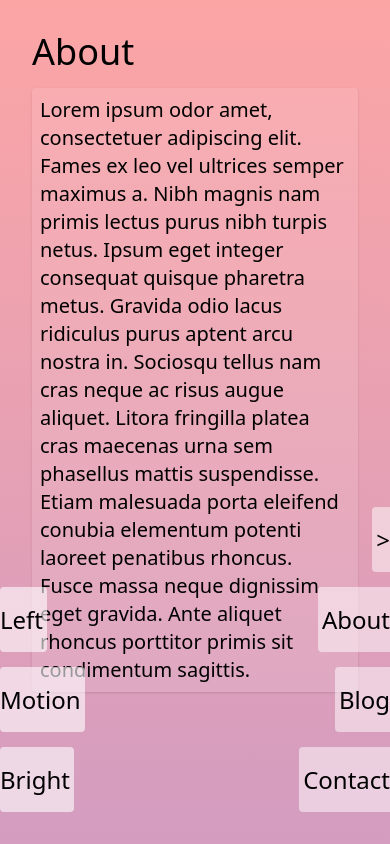
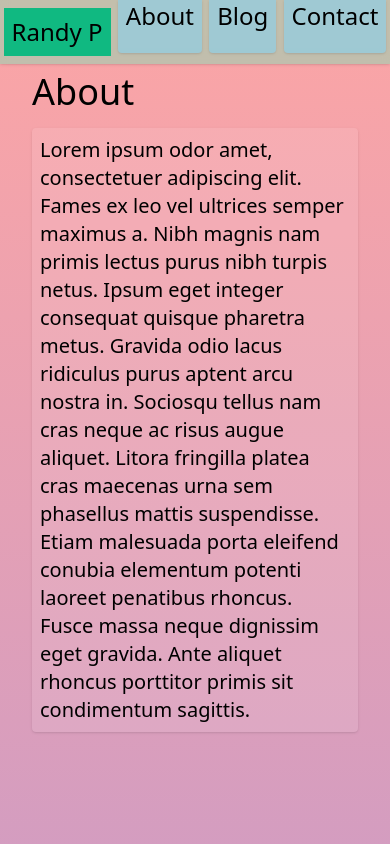
Before and after one commit to RandonSRProctor/personal-web-site-2024, a React (Vite) app: page / in a window 390 px wide. Shown: the top 844 px of the page. Built offline with nearby package versions, Linux system fonts and the light colour scheme.

Commit message:
Breakpoint logic started.  Blur added to nav.  Work ahead, but looking good.

```diff
--- a/src/App.tsx
+++ b/src/App.tsx
@@ -1,6 +1,7 @@
 // import './App.css';
 import { LoremIpsum } from './Components/LoremIpsum';
 import { TextCard } from './Components/TextCard';
+import { ThumbControl } from './Components/ThumbControl';
 
 function App() {
   window.document.body.classList.add('bg-sky-500');
@@ -9,18 +10,23 @@ function App() {
   // Smnooth scrolling from the viedo
   // https://www.youtube.com/watch?v=0rZywO6jdU4&t=561s
   // Maybe watch this? https://www.youtube.com/watch?v=IP_rtWEMR0o&t=1162s
-
+  const y: 'top' | 'bottom' = 'top';
   return (
     <>
-      <div className=" w-full h-full bg-gradient-to-b from-red-300 to-indigo-400">
+      {y === 'top' ? <ThumbControl y="top" /> : null}
+      <div
+        className={`${
+          y === 'top' ? 'pt-10' : 'pb-10'
+        } w-full h-full bg-gradient-to-b from-red-300 to-indigo-400`}
+      >
         <div className=" pt-8 px-8">
-          <section id="About" className="min-h-screen">
+          <section id="About" className="min-h-screen pb-4">
             <h1 className="text-4xl pb-4">About</h1>
             <TextCard>
               <LoremIpsum count={1} />
             </TextCard>
           </section>
-          <section id="Blog" className="min-h-screen">
+          <section id="Blog" className="min-h-screen pb-4">
             <h1 id="Blog" className="text-4xl pb-4">
               Blog
             </h1>
@@ -28,7 +34,7 @@ function App() {
               <LoremIpsum count={1} />
             </TextCard>
           </section>
-          <section id="Contact" className="min-h-screen">
+          <section id="Contact" className="min-h-screen pb-4">
             <h1 id="Contact" className="text-4xl pb-4">
               Contact
             </h1>
@@ -37,37 +43,8 @@ function App() {
             </TextCard>
           </section>
         </div>
-        <div className="flex w-full justify-between">
-          <div className=" flex flex-col justify-around items-start fixed bottom-0 left-0">
-            {['Left', 'Motion', 'Bright'].map((title, index) => (
-              <div className="pb-12">
-                <a
-                  href={`#${title}`}
-                  className="bg-white bg-opacity-60 text-2xl rounded pr-1 py-4"
-                  key={index}
-                >
-                  {title}
-                </a>
-              </div>
-            ))}
-          </div>
-          <div>
-            <div className=" flex flex-col justify-around items-end fixed bottom-0 right-0">
-              {['>', 'About', 'Blog', 'Contact'].map((title, index) => (
-                <div className="pb-12">
-                  <a
-                    href={`#${title}`}
-                    className="bg-white bg-opacity-50 text-2xl rounded-l pl-1 py-4"
-                    key={index}
-                  >
-                    {title}
-                  </a>
-                </div>
-              ))}
-            </div>
-          </div>
-        </div>
       </div>
+      {y === 'bottom' ? <ThumbControl y="bottom" /> : null}
     </>
   );
 }
--- /dev/null
+++ b/src/Components/ThumbControl.tsx
@@ -0,0 +1,29 @@
+type Props = {
+  y: 'top' | 'bottom';
+};
+
+export const ThumbControl = ({ y }: Props) => {
+  return (
+    <div
+      className={`w-full h-16 flex ${
+        y == 'top' ? 'items-start top-0' : 'items-end bottom-0'
+      } justify-around bg-emerald-300 bg-opacity-40 backdrop-blur-sm shadow fixed`}
+    >
+      <div className="h-full rounded py-2">
+        <button className="h-full p-2 shaddow text-2xl bg-emerald-500">
+          Randy P
+        </button>
+      </div>
+      {['About', 'Blog', 'Contact'].map((title, index) => (
+        <a
+          href={`#${title}`}
+          className={`h-5/6 bg-sky-300 bg-opacity-50 shadow text-2xl px-2
+            ${y === 'top' ? 'rounded-b' : 'rounded-t'}`}
+          key={index}
+        >
+          {title}
+        </a>
+      ))}
+    </div>
+  );
+};
--- a/src/index.css
+++ b/src/index.css
@@ -8,5 +8,8 @@
 
 html {
   scroll-behavior: smooth;
-  scroll-padding: 20px;
+  scroll-padding: 70px;
 }
+
+.TOP-scroll-padding {
+}
```
